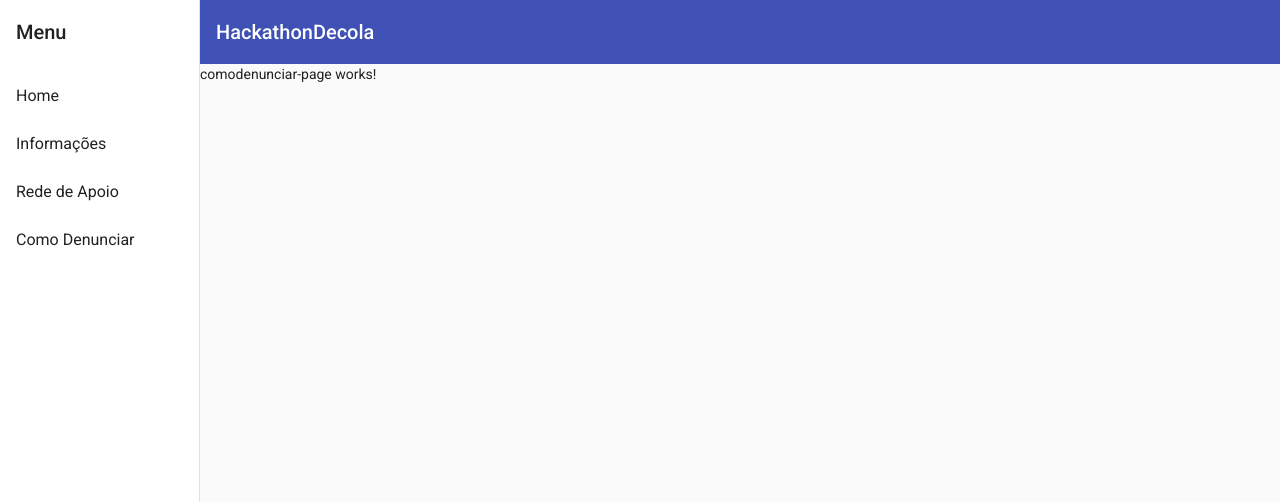
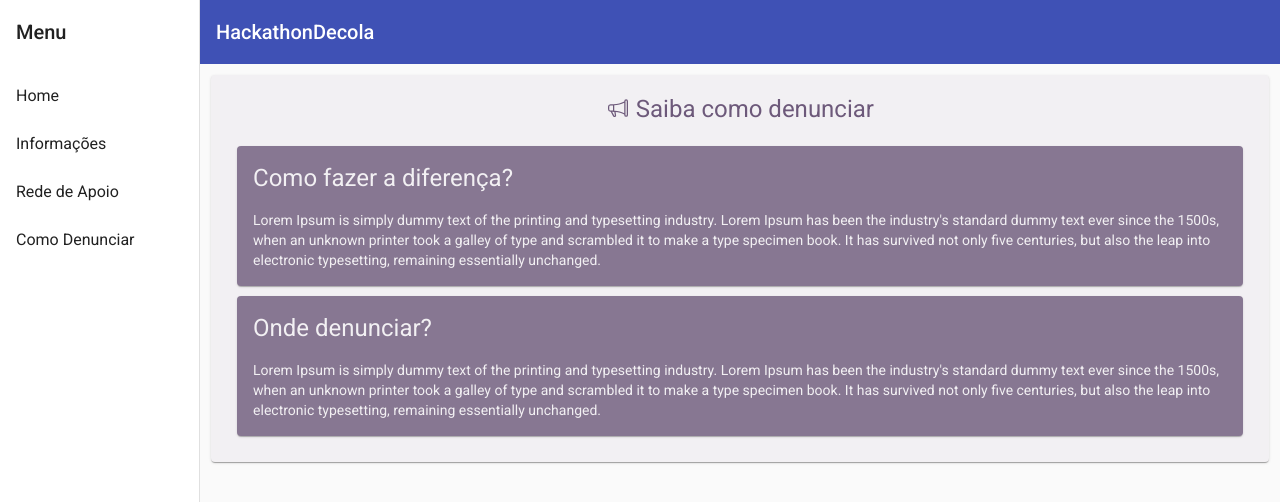
Before and after one commit to thiago-guerreiro/Hackathon-Time-3, an Angular app: page /comodenunciar in a window 1280 px wide. Shown: the top 502 px of the page. Built offline with nearby package versions, Linux system fonts and the light colour scheme.

Commit message:
Adicionando cards na tela de denuncias

```diff
--- a/src/app/components/comodenunciar-page/comodenunciar-page.component.css
+++ b/src/app/components/comodenunciar-page/comodenunciar-page.component.css
@@ -0,0 +1,31 @@
+.header{
+  display: flex;
+  align-items: center;
+  justify-content:center;
+
+  color: var(--cviolet);
+  width: 100%;
+}
+
+.header h1{
+  width: 100%;
+  align-items: center;
+  justify-content: center;
+  margin: 1%;
+}
+
+.card{
+  display: flex;
+  flex-direction: column;
+  background-color: #f2f0f3;
+  margin: 1%;
+}
+
+.cardHow{
+  display: flex;
+  flex-direction: column;
+  background-color: var(--cviolet);
+  margin: 1%;
+  color: #f2f0f3;
+  opacity: 0.8;
+}
--- a/src/app/components/comodenunciar-page/comodenunciar-page.component.html
+++ b/src/app/components/comodenunciar-page/comodenunciar-page.component.html
@@ -1 +1,64 @@
-<p>comodenunciar-page works!</p>
+<!DOCTYPE html>
+<html lang="pt-br">
+<head>
+  <meta charset="UTF-8">
+  <meta http-equiv="X-UA-Compatible" content="IE=edge">
+  <meta name="viewport" content="width=device-width, initial-scale=1.0">
+  <title>Como denunciar</title>
+</head>
+<body>
+
+  <mat-card class="card">
+    <mat-card-title class="header">
+      <div>
+        <svg xmlns="http://www.w3.org/2000/svg" width="20" height="20" fill="currentColor" class="bi bi-megaphone" viewBox="0 0 16 16" style="margin-right: 5px;">
+         <path d="M13 2.5a1.5 1.5 0 0 1 3 0v11a1.5 1.5 0 0 1-3 0v-.214c-2.162-1.241-4.49-1.843-6.912-2.083l.405 2.712A1 1 0 0 1 5.51 15.1h-.548a1 1 0 0 1-.916-.599l-1.85-3.49a68.14 68.14 0 0 0-.202-.003A2.014 2.014 0 0 1 0 9V7a2.02 2.02 0 0 1 1.992-2.013 74.663 74.663 0 0 0 2.483-.075c3.043-.154 6.148-.849 8.525-2.199V2.5zm1 0v11a.5.5 0 0 0 1 0v-11a.5.5 0 0 0-1 0zm-1 1.35c-2.344 1.205-5.209 1.842-8 2.033v4.233c.18.01.359.022.537.036 2.568.189 5.093.744 7.463 1.993V3.85zm-9 6.215v-4.13a95.09 95.09 0 0 1-1.992.052A1.02 1.02 0 0 0 1 7v2c0 .55.448 1.002 1.006 1.009A60.49 60.49 0 0 1 4 10.065zm-.657.975 1.609 3.037.01.024h.548l-.002-.014-.443-2.966a68.019 68.019 0 0 0-1.722-.082z"/>
+        </svg>
+      </div>
+      <div>
+        <h1>Saiba como denunciar</h1>
+      </div>
+    </mat-card-title>
+
+    <div class="cards">
+      <mat-card class="cardHow">
+        <div>
+          <h1>Como fazer a diferença?</h1>
+        </div>
+
+        <mat-card-content>
+          <p>
+            Lorem Ipsum is simply dummy text of the printing and typesetting industry. Lorem Ipsum has been the industry's
+            standard dummy text ever since the 1500s,
+            when an unknown printer took a galley of type and scrambled it to make a type specimen book.
+            It has survived not only five centuries, but also the leap into electronic typesetting, remaining essentially unchanged.
+          </p>
+        </mat-card-content>
+
+      </mat-card>
+
+      <mat-card class="cardHow">
+        <div>
+          <h1>Onde denunciar?</h1>
+        </div>
+
+        <mat-card-content>
+          <p>
+            Lorem Ipsum is simply dummy text of the printing and typesetting industry. Lorem Ipsum has been the industry's
+            standard dummy text ever since the 1500s,
+            when an unknown printer took a galley of type and scrambled it to make a type specimen book.
+            It has survived not only five centuries, but also the leap into electronic typesetting, remaining essentially unchanged.
+          </p>
+        </mat-card-content>
+
+      </mat-card>
+
+
+    </div>
+
+  </mat-card>
+
+
+
+</body>
+</html>
--- a/src/styles.css
+++ b/src/styles.css
@@ -9,5 +9,3 @@
 
 html, body { height: 100%; }
 body { margin: 0; font-family: Roboto, "Helvetica Neue", sans-serif; }
-
-{}
```
